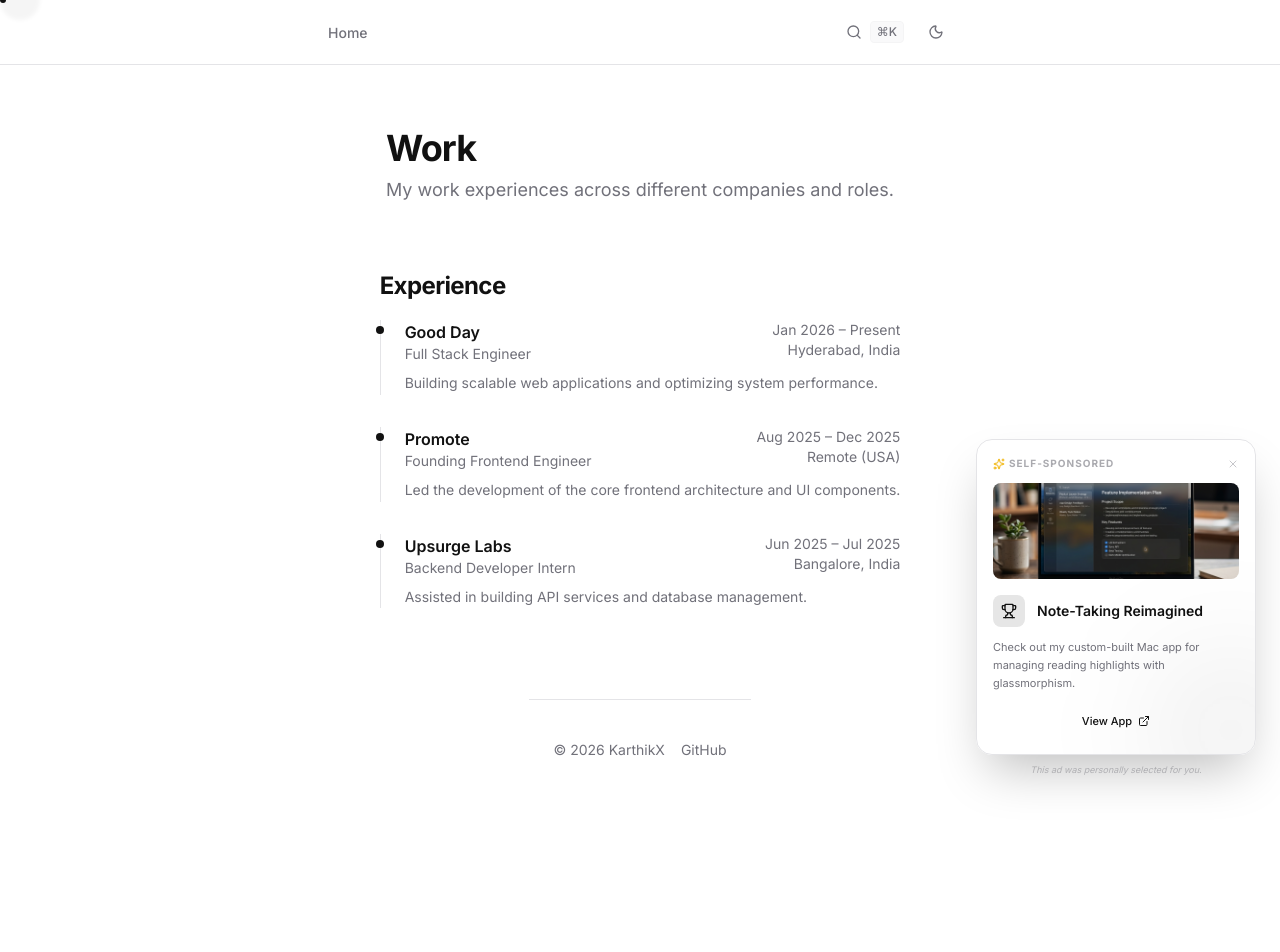
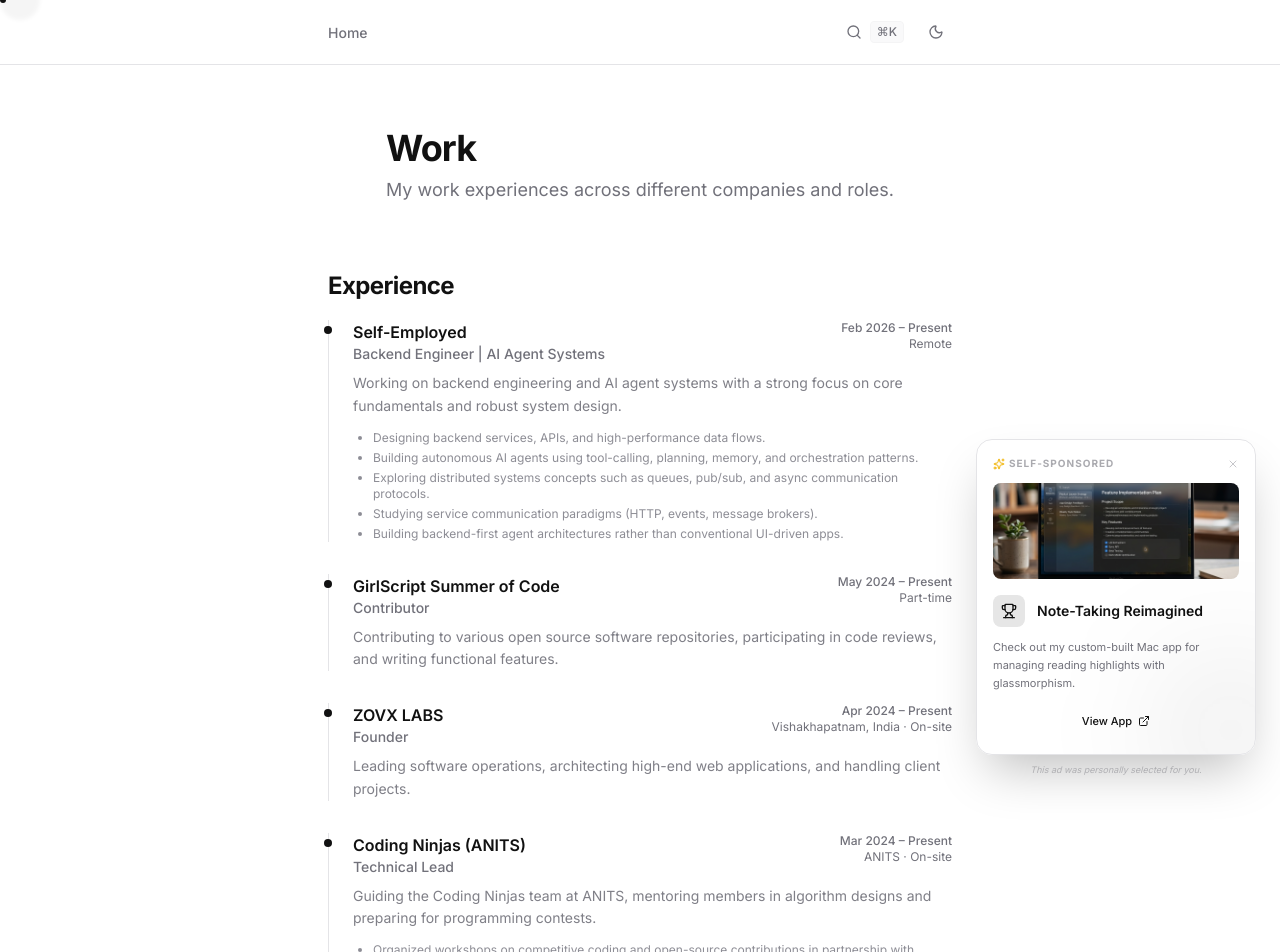
Before and after one commit to Karthik-vangapandu8/portfolio, a Next.js app: page /work in a window 1280 px wide. Shown: the top 952 px of the page. Before the commit the page ends 800 px from the top, so only its background shows below. Built offline with nearby package versions, Linux system fonts and the light colour scheme.

Commit message:
feat: soften dark mode contrast, update experience details, and implement crt autopsy console mode

```diff
--- a/app/globals.css
+++ b/app/globals.css
@@ -2,9 +2,9 @@
 
 @theme {
   --font-sans: "Inter", ui-sans-serif, system-ui, sans-serif;
-  --color-primary: #111111;
-  --color-muted: #f4f4f5;
-  --color-muted-foreground: #71717a;
+  --color-primary: var(--primary);
+  --color-muted: var(--muted);
+  --color-muted-foreground: var(--muted-foreground);
 }
 
 @layer base {
@@ -18,12 +18,12 @@
   }
 
   .dark {
-    --background: #09090b;
-    --foreground: #fafafa;
-    --border: #27272a;
-    --primary: #fafafa;
-    --muted: #27272a;
-    --muted-foreground: #a1a1aa;
+    --background: #121214;
+    --foreground: #e4e4e7;
+    --border: #232329;
+    --primary: #f4f4f5;
+    --muted: #1c1c21;
+    --muted-foreground: #8a8a93;
   }
 
   body {
@@ -163,3 +163,55 @@
 .prose-custom a:hover {
   opacity: 0.7;
 }
+
+/* CRT / Autopsy Terminal Styles */
+.crt-container {
+  background: #050705;
+  color: #33ff33;
+  font-family: ui-monospace, SFMono-Regular, Menlo, Monaco, Consolas, monospace;
+  text-shadow: 0 0 4px rgba(51, 255, 51, 0.45);
+  border: 1px solid #114411;
+  box-shadow: inset 0 0 30px rgba(0, 20, 0, 0.8), 0 0 15px rgba(0, 255, 0, 0.1);
+  position: relative;
+  overflow: hidden;
+}
+
+.crt-container::before {
+  content: " ";
+  display: block;
+  position: absolute;
+  top: 0; left: 0; bottom: 0; right: 0;
+  background: linear-gradient(rgba(18, 16, 16, 0) 50%, rgba(0, 0, 0, 0.25) 50%), linear-gradient(90deg, rgba(255, 0, 0, 0.06), rgba(0, 255, 0, 0.02), rgba(0, 0, 255, 0.06));
+  z-index: 10;
+  background-size: 100% 4px, 3px 100%;
+  pointer-events: none;
+}
+
+@keyframes crt-flicker {
+  0% { opacity: 0.985; }
+  50% { opacity: 0.995; }
+  100% { opacity: 0.985; }
+}
+
+.crt-flicker {
+  animation: crt-flicker 0.15s infinite;
+}
+
+@keyframes cursor-blink {
+  0%, 49% { opacity: 1; }
+  50%, 100% { opacity: 0; }
+}
+
+.terminal-cursor {
+  display: inline-block;
+  width: 8px;
+  height: 15px;
+  background-color: #33ff33;
+  margin-left: 4px;
+  vertical-align: middle;
+  animation: cursor-blink 1s infinite;
+}
+
+.dark .crt-container {
+  box-shadow: inset 0 0 40px rgba(0, 30, 0, 0.9), 0 0 20px rgba(51, 255, 51, 0.05);
+}
--- a/components/Experience.tsx
+++ b/components/Experience.tsx
@@ -2,28 +2,73 @@
 
 import { motion } from "framer-motion";
 
-const experiences = [
+interface ExperienceItem {
+  company: string;
+  role: string;
+  period: string;
+  location: string;
+  description: string;
+  bullets?: string[];
+}
+
+const experiences: ExperienceItem[] = [
   {
-    company: "Good Day",
-    role: "Full Stack Engineer",
-    period: "Jan 2026 – Present",
-    location: "Hyderabad, India",
-    description: "Building scalable web applications and optimizing system performance.",
+    company: "Self-Employed",
+    role: "Backend Engineer | AI Agent Systems",
+    period: "Feb 2026 – Present",
+    location: "Remote",
+    description: "Working on backend engineering and AI agent systems with a strong focus on core fundamentals and robust system design.",
+    bullets: [
+      "Designing backend services, APIs, and high-performance data flows.",
+      "Building autonomous AI agents using tool-calling, planning, memory, and orchestration patterns.",
+      "Exploring distributed systems concepts such as queues, pub/sub, and async communication protocols.",
+      "Studying service communication paradigms (HTTP, events, message brokers).",
+      "Building backend-first agent architectures rather than conventional UI-driven apps."
+    ]
   },
   {
-    company: "Promote",
-    role: "Founding Frontend Engineer",
-    period: "Aug 2025 – Dec 2025",
-    location: "Remote (USA)",
-    description: "Led the development of the core frontend architecture and UI components.",
+    company: "GirlScript Summer of Code",
+    role: "Contributor",
+    period: "May 2024 – Present",
+    location: "Part-time",
+    description: "Contributing to various open source software repositories, participating in code reviews, and writing functional features."
   },
   {
-    company: "Upsurge Labs",
-    role: "Backend Developer Intern",
-    period: "Jun 2025 – Jul 2025",
-    location: "Bangalore, India",
-    description: "Assisted in building API services and database management.",
+    company: "ZOVX LABS",
+    role: "Founder",
+    period: "Apr 2024 – Present",
+    location: "Vishakhapatnam, India · On-site",
+    description: "Leading software operations, architecting high-end web applications, and handling client projects."
   },
+  {
+    company: "Coding Ninjas (ANITS)",
+    role: "Technical Lead",
+    period: "Mar 2024 – Present",
+    location: "ANITS · On-site",
+    description: "Guiding the Coding Ninjas team at ANITS, mentoring members in algorithm designs and preparing for programming contests.",
+    bullets: [
+      "Organized workshops on competitive coding and open-source contributions in partnership with Google DSC.",
+      "Mentored peers in technical leadership, programming, and software engineering methodologies."
+    ]
+  },
+  {
+    company: "Chegg India",
+    role: "Managed Network Expert",
+    period: "Jun 2024 – Sep 2025",
+    location: "Remote (Freelance)",
+    description: "Provided fast, verified, and detailed solutions for both Computer Science and Electrical Engineering concepts."
+  },
+  {
+    company: "Smart India Hackathon",
+    role: "Team Leader (Sole Junior Selected)",
+    period: "Jan 2023",
+    location: "Vishakhapatnam, India · On-site",
+    description: "Selected as the sole junior team leader among entries across all branches to design systems for real-world issues.",
+    bullets: [
+      "Led team coordination and system architecture design during ANITS Internal Hackathon.",
+      "Presented final prototype to jury members and received official team lead recognition from SIH."
+    ]
+  }
 ];
 
 export const Experience = () => {
@@ -36,23 +81,33 @@ export const Experience = () => {
             key={index}
             initial={{ opacity: 0, x: -20 }}
             animate={{ opacity: 1, x: 0 }}
-            transition={{ delay: index * 0.1 }}
+            transition={{ delay: index * 0.05 }}
             className="relative pl-6 border-l"
           >
             <div className="absolute left-[-5px] top-1.5 w-2 h-2 rounded-full bg-primary" />
+
             <div className="flex flex-col sm:flex-row sm:justify-between sm:items-start mb-2">
               <div>
-                <h3 className="font-semibold">{exp.company}</h3>
-                <p className="text-sm text-muted-foreground">{exp.role}</p>
+                <h3 className="font-semibold text-base">{exp.company}</h3>
+                <p className="text-sm text-muted-foreground font-medium">{exp.role}</p>
               </div>
-              <div className="text-sm text-muted-foreground text-left sm:text-right">
-                <p>{exp.period}</p>
+              <div className="text-xs text-muted-foreground text-left sm:text-right mt-1 sm:mt-0">
+                <p className="font-medium">{exp.period}</p>
                 <p>{exp.location}</p>
               </div>
             </div>
-            <p className="text-sm text-muted-foreground leading-relaxed">
+
+            <p className="text-sm text-muted-foreground/90 leading-relaxed">
               {exp.description}
             </p>
+
+            {exp.bullets && (
+              <ul className="mt-3 list-disc pl-5 space-y-1 text-xs text-muted-foreground/80">
+                {exp.bullets.map((bullet, idx) => (
+                  <li key={idx}>{bullet}</li>
+                ))}
+              </ul>
+            )}
           </motion.div>
         ))}
       </div>
```
Also changed, not shown: components/BlogArticle.tsx (+160 -1 lines).
